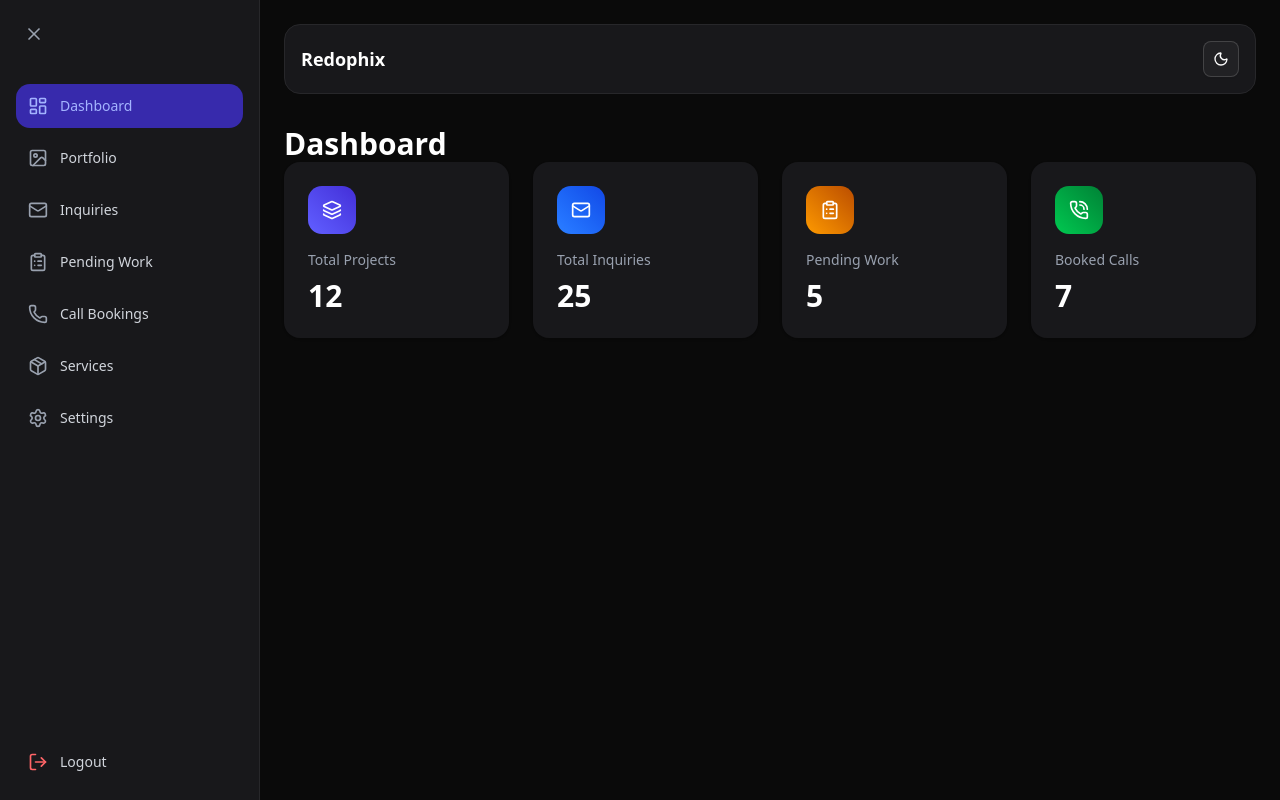
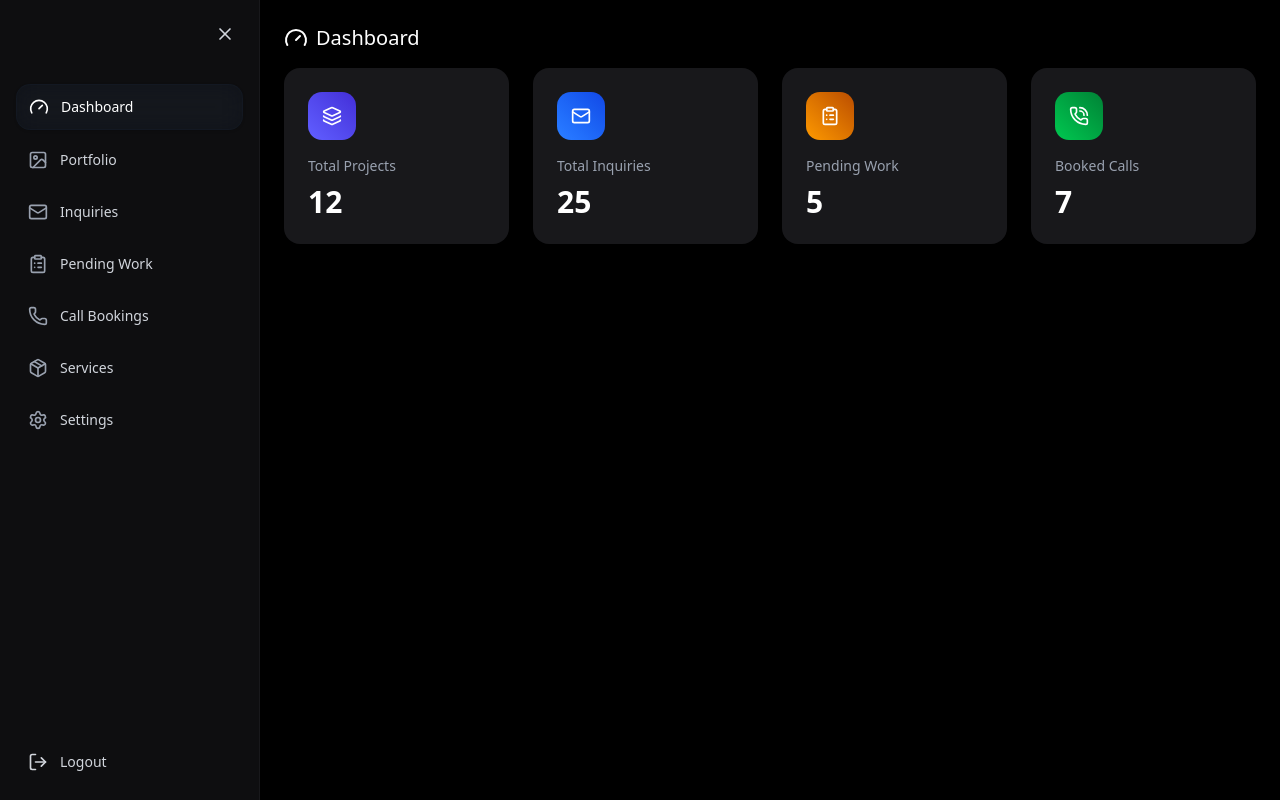
Before and after one commit to Darshit02/redophix_admin, a React (Vite) app: page /admin/dashboard in a window 1280 px wide. Built offline with nearby package versions, Linux system fonts and the light colour scheme; no server answers.

Commit message:
feat : fix layout and pllate

```diff
--- a/src/App.tsx
+++ b/src/App.tsx
@@ -1,15 +1,15 @@
 import { BrowserRouter, Route, Routes } from "react-router-dom";
 import LoginPage from "./pages/login/login-page";
-import Dashboard from "./pages/dashboard/dashboard";
 import Portfolio from "./pages/dashboard/portfolio";
 import Inquiries from "./pages/dashboard/inquiries";
 import PendingWork from "./pages/dashboard/pending-work";
 import Settings from "./pages/dashboard/settings";
 import Services from "./pages/dashboard/services";
 import CallBooking from "./pages/dashboard/call-booking";
-import AdminLayout from "./components/globle/dashboard/admin-layout";
 import { ThemeProvider } from "@/components/theme-provider"
 import AddPortfolio from "./components/forms/portfolio/add-portfolio";
+import AdminLayout from "./components/globle/dashboard/admin-layout";
+import Dashboard from "./pages/dashboard/dashboard";
 
 function App() {
   return (
--- a/src/api/auth/index.ts
+++ b/src/api/auth/index.ts
@@ -9,7 +9,7 @@ import { apiEndPoints } from "../end-points";
 interface LoginResponse {
   success: string;
   message: string;
-  data: User & { access_token: string };
+  data: User & { accessToken: string };
 }
 
 interface LoginVariables {
--- /dev/null
+++ b/src/components/globle/breadcrumb/breadcrumb.tsx
@@ -0,0 +1,70 @@
+import { Link, useLocation } from "react-router-dom";
+import {
+  LayoutDashboard,
+  Folder,
+  Settings,
+  FileText,
+  Phone,
+  ClipboardList,
+  Image,
+  ChevronRight,
+  Gauge,
+} from "lucide-react";
+import type { JSX } from "react";
+
+// Icon map for path segments
+const ICON_MAP: Record<string, JSX.Element> = {
+  dashboard: <Gauge className="w-6 h-6 mr-2" />,
+  portfolio: <Image className="w-6 h-6 mr-2" />,
+  inquiries: <FileText className="w-6 h-6 mr-2" />,
+  settings: <Settings className="w-6 h-6 mr-2" />,
+  "call-bookings": <Phone className="w-6 h-6 mr-2" />,
+  "pending-work": <ClipboardList className="w-6 h-6 mr-2" />,
+};
+
+function formatLabel(segment: string) {
+  return segment
+    .replace(/-/g, " ")
+    .replace(/\b\w/g, (c) => c.toUpperCase());
+}
+
+export default function Breadcrumb() {
+  const location = useLocation();
+
+  // Split the path and remove empty, 'home', and 'admin' segments
+  const segments = location.pathname
+    .split("/")
+    .filter((seg) => seg && seg.toLowerCase() !== "admin" && seg.toLowerCase() !== "home");
+
+  const paths = segments.map((_, i) => "/" + ["admin", ...segments.slice(0, i + 1)].join("/"));
+
+  if (segments.length === 0) return null;
+
+  return (
+    <nav className="flex items-center text-xl text-gray-400 dark:text-gray-300 mb-4">
+      {paths.map((path, index) => {
+        const segment = segments[index];
+        const label = formatLabel(segment);
+        const icon = ICON_MAP[segment.toLowerCase()] || null;
+        const isLast = index === paths.length - 1;
+
+        return (
+          <div className="flex items-center" key={path}>
+            {index > 0 && <ChevronRight className="w-4 h-4 mx-2" />}
+            {isLast ? (
+              <span className="flex items-center text-white font-medium">
+                {icon}
+                {label}
+              </span>
+            ) : (
+              <Link to={path} className="flex items-center hover:text-white transition">
+                {icon}
+                {label}
+              </Link>
+            )}
+          </div>
+        );
+      })}
+    </nav>
+  );
+}
--- a/src/components/globle/dashboard/admin-layout.tsx
+++ b/src/components/globle/dashboard/admin-layout.tsx
@@ -1,19 +1,19 @@
 import { Outlet } from "react-router-dom";
 import Layout from "./layout";
-import { ModeToggle } from "@/components/mode-toggle";
+import Breadcrumb from "../breadcrumb/breadcrumb";
 
 export default function AdminLayout() {
   return (
     <>
       <Layout>
-        <div className="flex mb-8 items-center justify-between p-4 bg-white dark:bg-zinc-900 border rounded-2xl dark:border-zinc-800">
+        {/* <div className="flex mb-8 items-center justify-between p-4  w-fit border rounded-2xl dark:border-zinc-800">
           <h1 className="text-lg font-semibold text-gray-900 dark:text-white">
             Redophix
           </h1>
-          <div>
-            <ModeToggle />
-          </div>
-        </div>
+        </div> */}
+        {/* Breadcrumb can be added here if needed */}
+        <Breadcrumb/>
+        {/* Outlet for nested routes */}
         <Outlet />
       </Layout>
     </>
--- a/src/components/globle/dashboard/layout.tsx
+++ b/src/components/globle/dashboard/layout.tsx
@@ -1,4 +1,4 @@
-import { Menu } from "lucide-react";
+import { Menu, X } from "lucide-react";
 import { useState } from "react";
 import Sidebar from "./sidebar";
 
@@ -6,14 +6,27 @@ export default function Layout({ children }: { children: React.ReactNode }) {
   const [sidebarOpen, setSidebarOpen] = useState(false);
 
   return (
-    <div className="flex h-screen overflow-hidden">
-      {/* Mobile sidebar */}
+    <div className="flex h-screen overflow-hidden bg-black text-white">
+      {/* Mobile sidebar and backdrop */}
+      {sidebarOpen && (
+        <div
+          onClick={() => setSidebarOpen(false)}
+          className="fixed inset-0 z-30 bg-black/50 backdrop-blur-sm md:hidden"
+        />
+      )}
 
+      {/* Mobile Sidebar */}
       <div
-        className={`fixed inset-0 z-40 md:hidden transition-transform ${
+        className={`fixed inset-y-0 left-0 z-40 w-64 transition-transform transform bg-zinc-900 md:hidden ${
           sidebarOpen ? "translate-x-0" : "-translate-x-full"
         }`}
       >
+        <div className="flex items-center justify-between p-4 border-b border-zinc-800">
+          {/* <span className="text-lg font-semibold">Menu</span> */}
+          <button onClick={() => setSidebarOpen(false)} className="text-gray-400 hover:text-white">
+            <X className="w-5 h-5" />
+          </button>
+        </div>
         <Sidebar />
       </div>
 
@@ -24,16 +37,15 @@ export default function Layout({ children }: { children: React.ReactNode }) {
 
       {/* Main Content */}
       <div className="flex-1 flex flex-col w-full overflow-y-auto">
-        <div className="p-4 md:hidden flex items-center border-b">
-          <button
-            onClick={() => setSidebarOpen(true)}
-            className="text-gray-700"
-          >
+        {/* Top Navbar for Mobile */}
+        <div className="p-4 md:hidden flex items-center border-b border-zinc-800 bg-zinc-900">
+          <button onClick={() => setSidebarOpen(true)} className="text-white">
             <Menu className="w-6 h-6" />
           </button>
           <span className="text-lg font-bold ml-4">LazyLabs Admin</span>
         </div>
 
+        {/* Page Content */}
         <div className="p-6">{children}</div>
       </div>
     </div>
--- a/src/components/globle/dashboard/sidebar.tsx
+++ b/src/components/globle/dashboard/sidebar.tsx
@@ -1,6 +1,6 @@
 import { Link, useLocation } from "react-router-dom";
 import {
-  LayoutDashboard,
+  Gauge,
   Image,
   Mail,
   ClipboardList,
@@ -11,7 +11,6 @@ import {
   Menu,
   X,
 } from "lucide-react";
-
 import { useState } from "react";
 import { motion, AnimatePresence } from "framer-motion";
 
@@ -20,7 +19,7 @@ export default function Sidebar() {
   const [collapsed, setCollapsed] = useState(false);
 
   const menuItems = [
-    { name: "Dashboard", icon: LayoutDashboard, path: "/admin/dashboard" },
+    { name: "Dashboard", icon: Gauge, path: "/admin/dashboard" },
     { name: "Portfolio", icon: Image, path: "/admin/portfolio" },
     { name: "Inquiries", icon: Mail, path: "/admin/inquiries" },
     { name: "Pending Work", icon: ClipboardList, path: "/admin/pending-work" },
@@ -34,41 +33,36 @@ export default function Sidebar() {
       animate={{ width: collapsed ? 80 : 260 }}
       transition={{ type: "spring", stiffness: 300, damping: 30 }}
       className="h-screen border-r p-4 flex flex-col overflow-hidden
-        bg-white dark:bg-zinc-900 dark:border-zinc-800"
+        bg-white/60 dark:bg-zinc-900/60 backdrop-blur-lg dark:border-zinc-900"
     >
-      <div className="flex items-center justify-between mb-8">
-
+      <div className="flex items-end justify-end mb-8">
         <button
           onClick={() => setCollapsed(!collapsed)}
-          className="text-gray-500 dark:text-gray-400 p-2 rounded hover:bg-gray-100 dark:hover:bg-zinc-800"
+          className=" p-2 rounded hover:bg-black/5 dark:hover:bg-slate-800/20 text-gray-800 dark:text-gray-300 "
         >
-          {collapsed ? (
-            <Menu className="w-5 h-5" />
-          ) : (
-            <X className="w-5 h-5" />
-          )}
+          {collapsed ? <Menu className="w-5 h-5" /> : <X className="w-5 h-5" />}
         </button>
       </div>
 
       <nav className="flex flex-col space-y-2">
-        {menuItems.map(({ name, icon: Icon, path }) => (
+        {menuItems.map(({ name, icon: Icon, path }) => {
+          const isActive = location.pathname === path;
+          return (
             <Link
               key={name}
               to={path}
               title={collapsed ? name : ""}
               className={`flex items-center p-3 rounded-xl transition
-              hover:bg-indigo-50 dark:hover:bg-indigo-900 text-gray-700 dark:text-gray-300
                 ${
-                location.pathname === path
-                  ? "bg-indigo-100 dark:bg-indigo-800 text-indigo-600 dark:text-indigo-300 font-medium"
-                  : ""
-              }
-            `}
+                  isActive
+                    ? "bg-white/20 dark:bg-slate-800/20 backdrop-blur-md shadow-sm text-white dark:text-white font-medium border border-white/20 dark:border-slate-800/20"
+                    : "hover:bg-black/5 dark:hover:bg-slate-800/20 text-gray-800 dark:text-gray-300"
+                }`}
             >
               <Icon
                 className={`w-5 h-5 ${
-                location.pathname === path
-                  ? "text-indigo-600 dark:text-indigo-300"
+                  isActive
+                    ? "text-white dark:text-white"
                     : "text-gray-500 dark:text-gray-400"
                 }`}
               />
@@ -85,15 +79,16 @@ export default function Sidebar() {
                 )}
               </AnimatePresence>
             </Link>
-        ))}
+          );
+        })}
       </nav>
 
       <div className="mt-auto pt-6">
         <button
           title={collapsed ? "Logout" : ""}
-          className="flex items-center p-3 rounded-xl transition hover:bg-red-50 dark:hover:bg-red-950 text-gray-600 dark:text-gray-300 w-full"
+          className="flex items-center p-3 rounded-xl transition hover:bg-black/5 dark:hover:bg-slate-800/20 text-gray-800 dark:text-gray-300 w-full "
         >
-          <LogOut className="w-5 h-5 text-red-500 dark:text-red-400" />
+          <LogOut className="h-5 w-5" />
           <AnimatePresence>
             {!collapsed && (
               <motion.span
--- a/src/index.css
+++ b/src/index.css
@@ -43,9 +43,9 @@
 
 :root {
   --radius: 0.625rem;
-  --background: oklch(1 0 0);
-  --foreground: oklch(0.145 0 0);
-  --card: oklch(1 0 0);
+  --background: oklch(1 0 0);                /* White background */
+  --foreground: oklch(0.145 0 0);            /* Black text */
+  --card: oklch(1 0 0);                      /* Card background */
   --card-foreground: oklch(0.145 0 0);
   --popover: oklch(1 0 0);
   --popover-foreground: oklch(0.145 0 0);
@@ -57,7 +57,7 @@
   --muted-foreground: oklch(0.556 0 0);
   --accent: oklch(0.97 0 0);
   --accent-foreground: oklch(0.205 0 0);
-  --destructive: oklch(0.577 0.245 27.325);
+  --destructive: oklch(0.577 0.245 27.325);  /* Red accents */
   --border: oklch(0.922 0 0);
   --input: oklch(0.922 0 0);
   --ring: oklch(0.708 0 0);
@@ -76,9 +76,10 @@
   --sidebar-ring: oklch(0.708 0 0);
 }
 
+
 .dark {
-  --background: oklch(0.145 0 0);
-  --foreground: oklch(0.985 0 0);
+  --background: oklch(0.145 0 0);                      /* Dark background */
+  --foreground: oklch(0.985 0 0);                      /* White text */
   --card: oklch(0.205 0 0);
   --card-foreground: oklch(0.985 0 0);
   --popover: oklch(0.205 0 0);
@@ -110,6 +111,7 @@
   --sidebar-ring: oklch(0.556 0 0);
 }
 
+
 @layer base {
   * {
     @apply border-border outline-ring/50;
--- a/src/pages/dashboard/dashboard.tsx
+++ b/src/pages/dashboard/dashboard.tsx
@@ -35,11 +35,6 @@ export default function Dashboard() {
 
   return (
     <>
-
-      <h1 className="text-3xl font-semibold text-gray-900 dark:text-white">
-        Dashboard
-      </h1>
-
       <div className="grid grid-cols-1 sm:grid-cols-2 lg:grid-cols-4 gap-6">
         {metrics.map(({ label, value, icon: Icon, color }) => (
           <div
```
Lines whose indentation alone changed are shown as unchanged.
